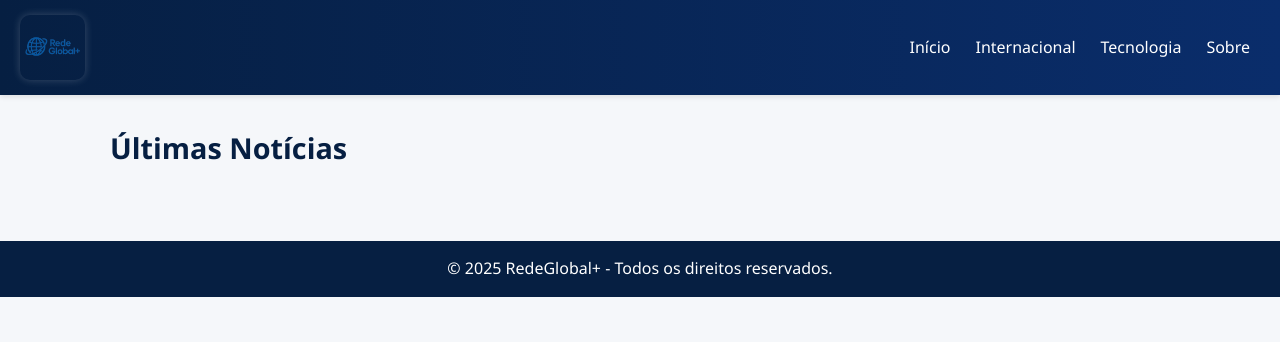
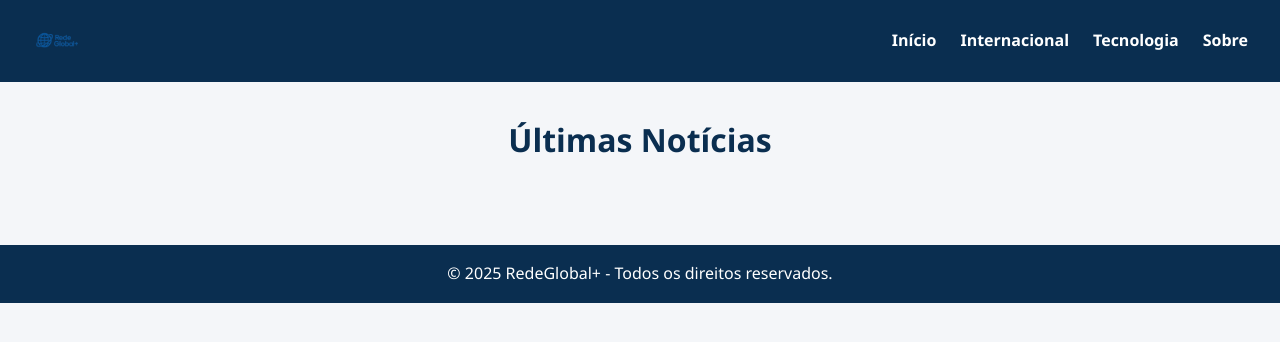
Before and after one commit to netilson29/Redeglobal, a Flask app: page / in a window 1280 px wide. Shown: the top 342 px of the page. Run offline with Flask 3, Linux system fonts and the light colour scheme; data that the repository does not hold is empty.

Commit message:
Melhoria no estilo do site com layout moderno

```diff
--- a/static/style.css
+++ b/static/style.css
@@ -1,79 +1,76 @@
+/* Reset básico */
 * {
     margin: 0;
     padding: 0;
     box-sizing: border-box;
 }
 
+/* Corpo da página */
 body {
-    font-family: 'Segoe UI', sans-serif;
-    background-color: #f5f7fa;
+    font-family: 'Segoe UI', Tahoma, Geneva, Verdana, sans-serif;
+    background-color: #f4f6f9;
     color: #333;
     line-height: 1.6;
 }
 
-.container {
-    max-width: 1100px;
-    margin: auto;
-    padding: 0 20px;
-}
-
+/* Cabeçalho */
 header {
-    background: linear-gradient(to right, #061f42, #0a2d6b);
-    padding: 15px 0;
-    box-shadow: 0 2px 5px rgba(0,0,0,0.1);
+    background-color: #0a2e50;
+    color: white;
+    padding: 1rem 2rem;
     display: flex;
     align-items: center;
     justify-content: space-between;
 }
 
-header .logo {
-    height: 65px;
-    margin-left: 20px;
-    border-radius: 10px;
-    box-shadow: 0 0 8px rgba(255, 255, 255, 0.2);
-    transition: transform 0.3s ease;
+.logo {
+    height: 50px;
 }
 
-header .logo:hover {
-    transform: scale(1.05);
-}
-
+/* Navegação */
 nav ul {
     list-style: none;
     display: flex;
-    gap: 25px;
-    margin-right: 30px;
+    gap: 1.5rem;
 }
 
-nav ul li a {
+nav a {
     color: white;
     text-decoration: none;
-    font-weight: 500;
+    font-weight: bold;
     transition: color 0.3s ease;
 }
 
-nav ul li a:hover {
-    color: #00bfff;
+nav a:hover {
+    color: #ffd700;
 }
 
-main h1 {
-    margin: 30px 0;
-    color: #061f42;
-    font-size: 1.8em;
+/* Conteúdo principal */
+.container {
+    max-width: 1200px;
+    margin: 2rem auto;
+    padding: 0 2rem;
 }
 
+h1 {
+    margin-bottom: 2rem;
+    color: #0a2e50;
+    text-align: center;
+}
+
+/* Grid de notícias */
 .noticias-grid {
     display: grid;
     grid-template-columns: repeat(auto-fit, minmax(280px, 1fr));
-    gap: 20px;
+    gap: 2rem;
 }
 
 .card {
     background: white;
-    padding: 15px;
-    border-radius: 8px;
-    box-shadow: 0 2px 8px rgba(0,0,0,0.1);
-    transition: transform 0.3s;
+    border-radius: 12px;
+    box-shadow: 0 4px 20px rgba(0, 0, 0, 0.1);
+    overflow: hidden;
+    transition: transform 0.3s ease;
 }
 
 .card:hover {
@@ -82,38 +79,39 @@ main h1 {
 
 .card img {
     width: 100%;
-    height: 160px;
+    height: 180px;
     object-fit: cover;
-    border-radius: 4px;
-    margin-bottom: 10px;
 }
 
 .card h2 {
-    font-size: 1.1em;
-    margin: 10px 0 5px;
+    font-size: 1.2rem;
+    margin: 1rem;
+    color: #0a2e50;
 }
 
 .card p {
-    font-size: 0.95em;
+    margin: 0 1rem 1rem 1rem;
     color: #555;
 }
 
 .card a {
     display: inline-block;
-    margin-top: 10px;
-    color: #0a74da;
+    margin: 0 1rem 1rem;
+    color: #0a2e50;
     text-decoration: none;
     font-weight: bold;
+    transition: color 0.3s ease;
 }
 
 .card a:hover {
-    text-decoration: underline;
+    color: #ff5722;
 }
 
+/* Rodapé */
 footer {
-    background-color: #061f42;
+    background-color: #0a2e50;
     color: white;
     text-align: center;
-    padding: 15px 0;
-    margin-top: 40px;
+    padding: 1rem;
+    margin-top: 3rem;
 }
```
